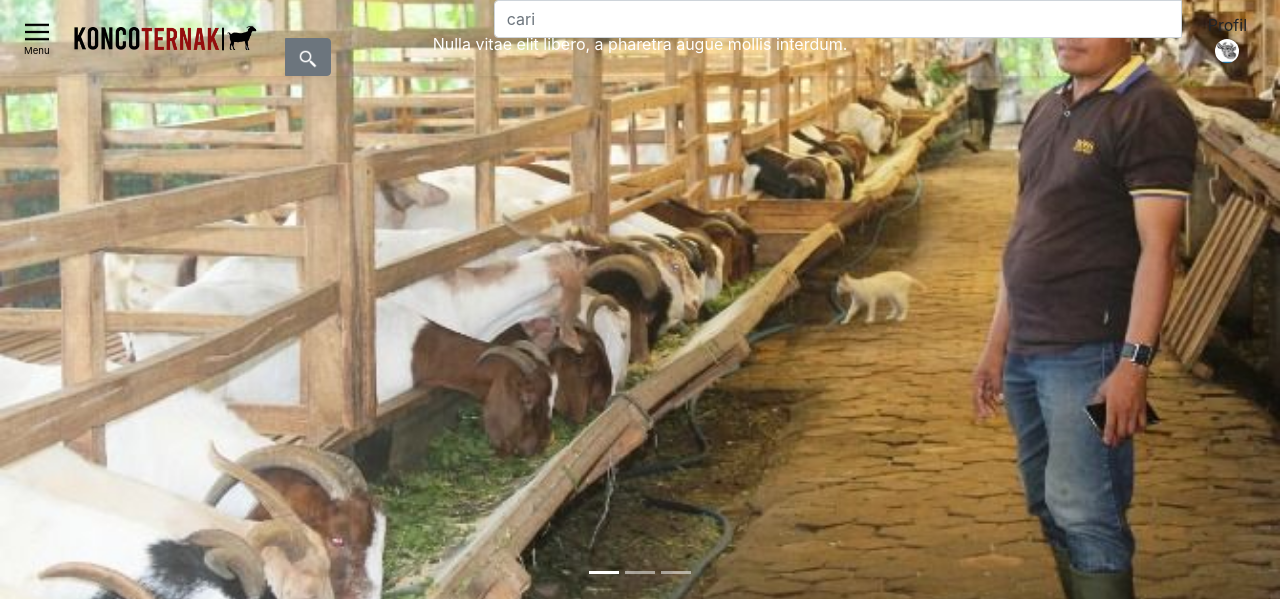
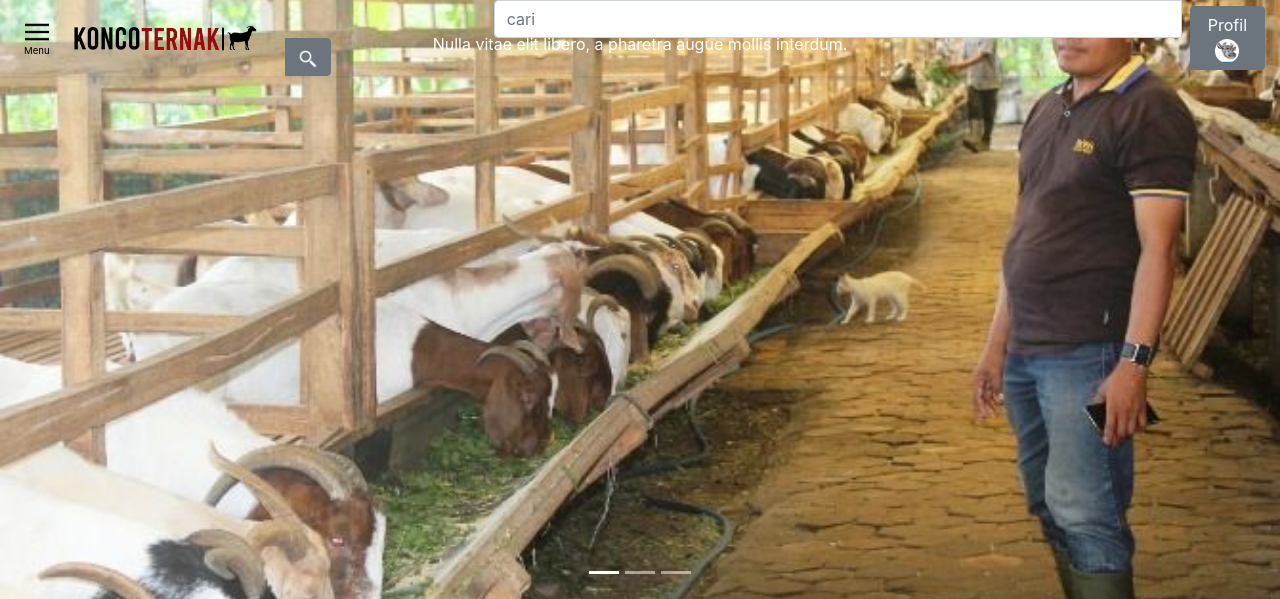
Before and after one commit to Addityarivaldo89/KoncoTernak, a CodeIgniter app: page /konco/index.php/index/index in a window 1280 px wide. Shown: the top 599 px of the page. Run offline with CodeIgniter, Linux system fonts and the light colour scheme; some libraries are stand-ins or nearby versions.

Commit message:
Update navbar_user.php

```diff
--- a/application/views/_parts/navbar_user.php
+++ b/application/views/_parts/navbar_user.php
@@ -38,7 +38,7 @@
 
           <!-- Button submit -->
           <div class="navbar-nav ml-2">
-                <a href="#" class="btn btn-neutral" data-toggle="dropdown" type="button">Profil <img src="<?php echo base_url('assets/images/profile/userdummy/profile.jpg') ?>" style="border-radius: 50%; width: 1.5rem ; height: 1.5rem;"></a>
+                <a href="#" class="btn btn-secondary" data-toggle="dropdown" type="button">Profil <img src="<?php echo base_url('assets/images/profile/userdummy/profile.jpg') ?>" style="border-radius: 50%; width: 1.5rem ; height: 1.5rem;"></a>
                 <ul class="dropdown-menu dropdown-menu-right mt-0">
                         <li class="px-3 py-2">
                             <div class=" text-left">
```
